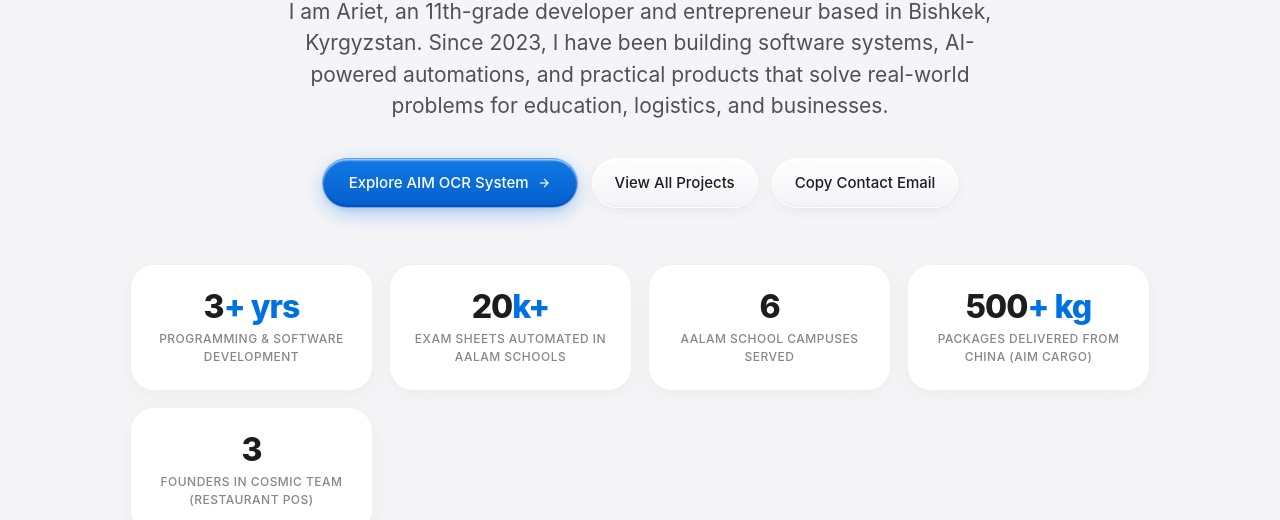
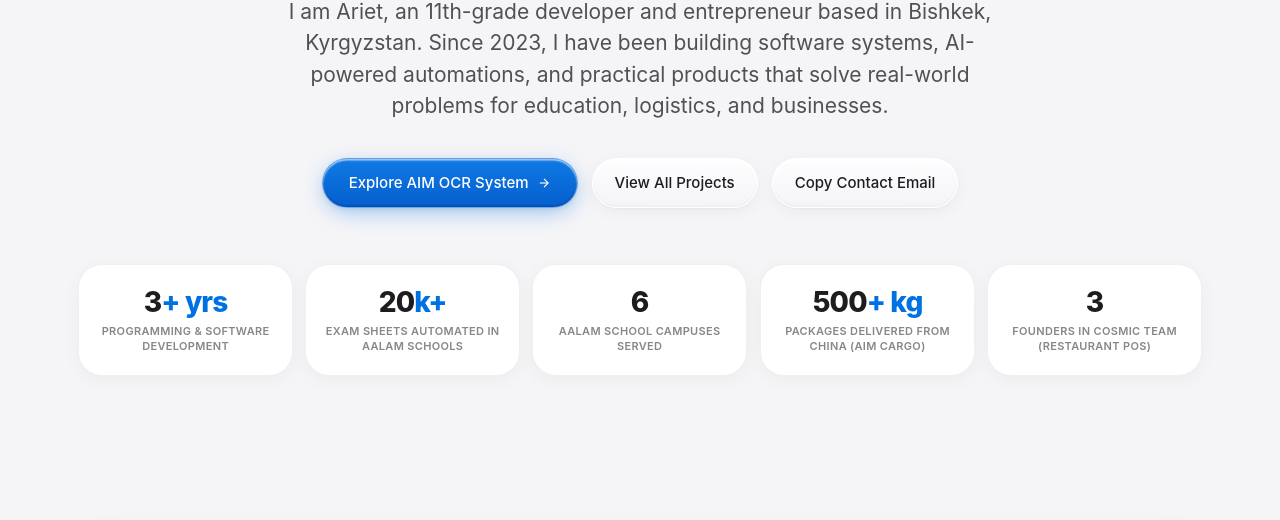
Before and after one commit to Archezxxx/ariet-portfolio, a website: page index.html in a window 1280 px wide. Shown: the part 432-952 px from the top of the page. Drawn offline with Linux system fonts and the light colour scheme.

Commit message:
style: align all 5 metric cards into a single row on desktop

```diff
--- a/styles.css
+++ b/styles.css
@@ -782,9 +782,9 @@
 /* Key Metrics Strip */
 .metrics-strip {
   display: grid;
-  grid-template-columns: repeat(4, 1fr);
-  gap: 16px;
-  max-width: 1020px;
+  grid-template-columns: repeat(5, 1fr);
+  gap: 12px;
+  max-width: 1140px;
   margin: 0 auto;
 }
 
@@ -792,26 +792,30 @@
   background: var(--bg-card);
   border: 1px solid var(--border-subtle);
   border-radius: var(--radius-lg);
-  padding: 24px 20px;
+  padding: 22px 14px;
   box-shadow: var(--shadow-card);
   text-align: center;
   display: flex;
   flex-direction: column;
   align-items: center;
-  transition: transform 0.2s ease;
+  justify-content: center;
+  transition: transform 0.2s ease, box-shadow 0.2s ease, border-color 0.2s ease;
 }
 
 .metric-pill-card:hover {
   transform: translateY(-2px);
+  border-color: var(--apple-blue);
+  box-shadow: var(--shadow-card-hover);
 }
 
 .metric-num {
-  font-size: 32px;
+  font-size: 28px;
   font-weight: 800;
   letter-spacing: -0.03em;
   color: var(--text-primary);
   line-height: 1.1;
   margin-bottom: 6px;
+  white-space: nowrap;
 }
 
 .metric-num span.accent {
@@ -819,11 +823,12 @@
 }
 
 .metric-desc {
-  font-size: 12px;
+  font-size: 11px;
   color: var(--text-tertiary);
-  font-weight: 500;
+  font-weight: 600;
   text-transform: uppercase;
-  letter-spacing: 0.04em;
+  letter-spacing: 0.03em;
+  line-height: 1.35;
 }
 
 /* ==========================================================================
@@ -1851,10 +1856,6 @@
     grid-column: span 12;
   }
 
-  .metrics-strip {
-    grid-template-columns: repeat(2, 1fr);
-  }
-
   .skills-apple-grid {
     grid-template-columns: 1fr;
   }
@@ -2030,6 +2031,10 @@
   .metrics-strip {
     grid-template-columns: repeat(2, 1fr);
     gap: 10px;
+  }
+
+  .metric-pill-card:last-child {
+    grid-column: span 2;
   }
 
   .metric-pill-card {
```
